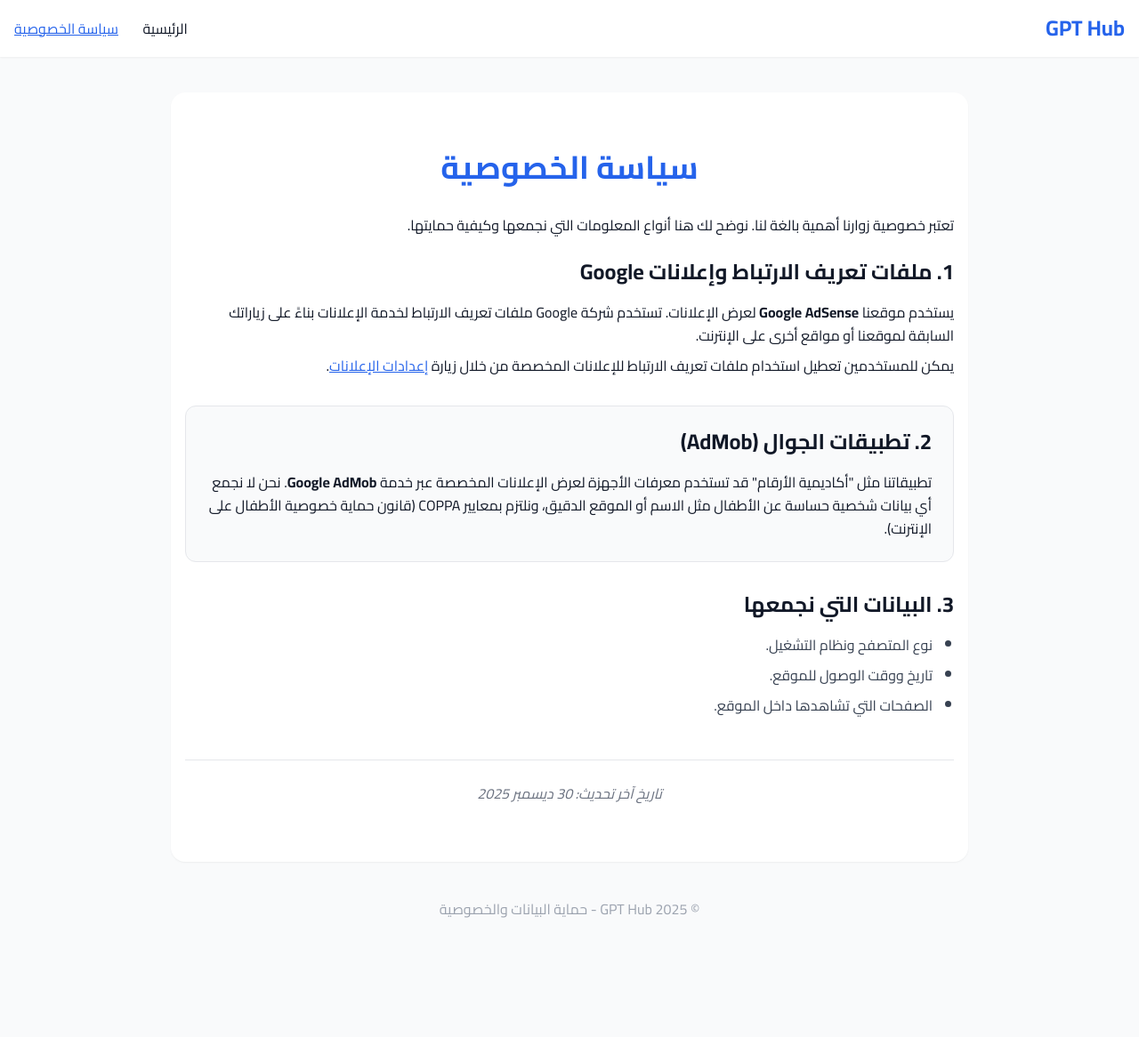
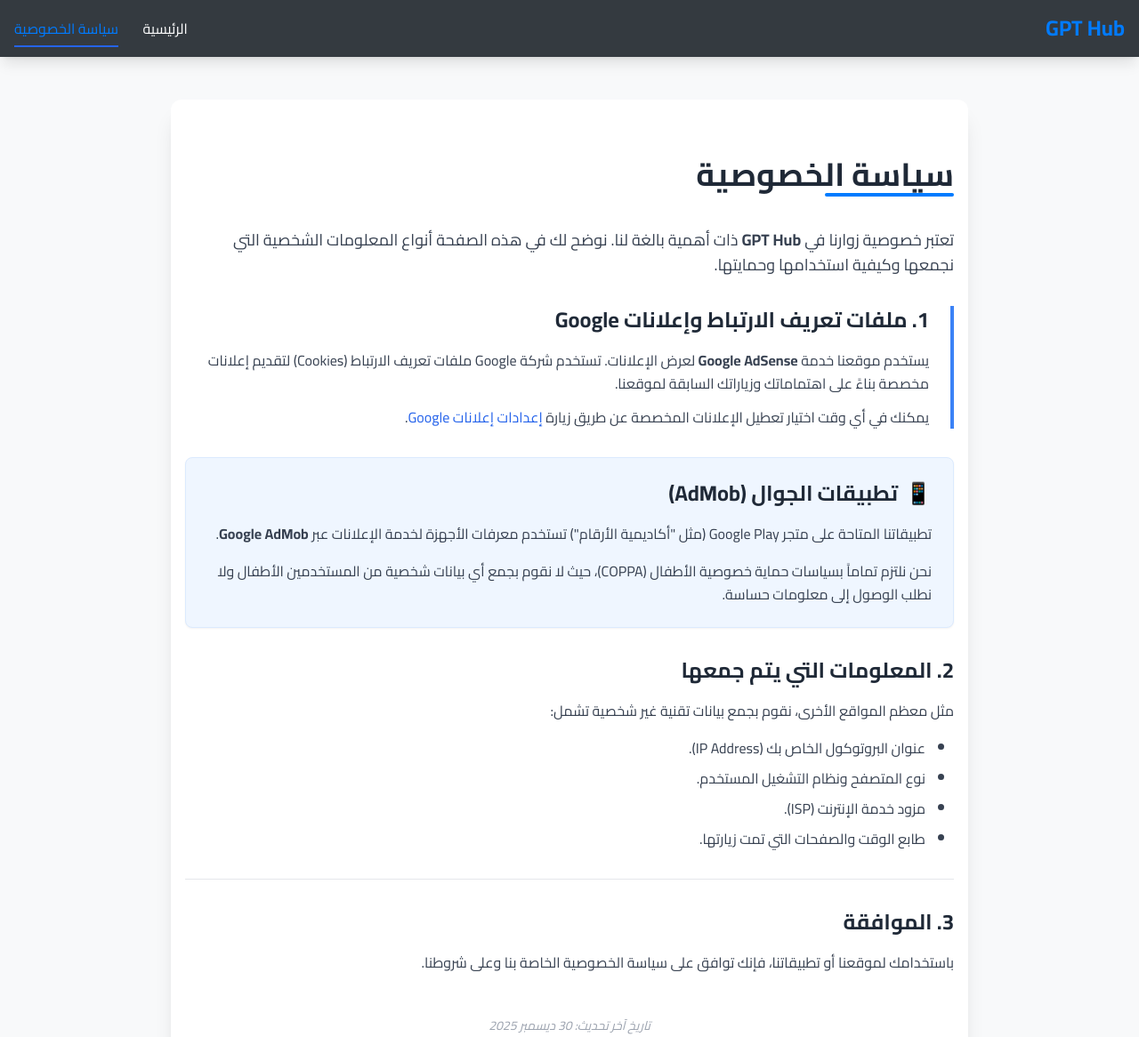
Before and after one commit to ahmed2sultan2555/ahmed2sultan2555.github.io, a plain HTML site: page privacy.html in a window 1280 px wide. Shown: the top 1166 px of the page at 89% size. Before the commit the page ends 1075 px from the top, so only its background shows below. Drawn offline with nearby package versions, Linux system fonts and the light colour scheme.

Commit message:
Update privacy.html

```diff
--- a/privacy.html
+++ b/privacy.html
@@ -3,55 +3,120 @@
 <head>
     <meta charset="UTF-8">
     <meta name="viewport" content="width=device-width, initial-scale=1.0">
+    <!-- AdSense Verification -->
     <meta name="google-adsense-account" content="ca-pub-7137238144396709">
     <script async src="https://pagead2.googlesyndication.com/pagead/js/adsbygoogle.js?client=ca-pub-7137238144396709" crossorigin="anonymous"></script>
+
     <title>سياسة الخصوصية | GPT Hub</title>
     <script src="https://cdn.tailwindcss.com"></script>
     <link href="https://fonts.googleapis.com/css2?family=Cairo:wght@400;700&display=swap" rel="stylesheet">
-    <style> body { font-family: 'Cairo', sans-serif; } </style>
+
+    <style>
+        :root {
+            --primary-color: #007bff;
+            --secondary-color: #343a40;
+            --background-color: #f8f9fa;
+            --card-background: #ffffff;
+            --text-color: #333;
+        }
+        body {
+            font-family: 'Cairo', Arial, sans-serif;
+            background-color: var(--background-color);
+            color: var(--text-color);
+        }
+        .header-custom { background: var(--secondary-color); }
+        .footer-custom { background: var(--secondary-color); }
+        .text-primary-custom { color: var(--primary-color); }
+        .underline-custom {
+            position: relative;
+            display: inline-block;
+        }
+        .underline-custom::after {
+            content: '';
+            position: absolute;
+            right: 0;
+            bottom: -5px;
+            width: 50%;
+            height: 4px;
+            background: var(--primary-color);
+            border-radius: 2px;
+        }
+    </style>
 </head>
-<body class="bg-gray-50 text-gray-900 leading-relaxed">
+<body class="leading-relaxed">
 
-    <header class="bg-white shadow-sm sticky top-0 z-50">
+    <!-- Header -->
+    <header class="header-custom shadow-lg sticky top-0 z-50 text-white">
         <div class="container mx-auto px-4 py-4 flex justify-between items-center">
-            <a href="index.html" class="text-2xl font-bold text-blue-600">GPT Hub</a>
-            <nav class="space-x-reverse space-x-6">
-                <a href="index.html" class="hover:text-blue-600">الرئيسية</a>
-                <a href="privacy.html" class="text-blue-600 underline">سياسة الخصوصية</a>
+            <a href="index.html" class="text-2xl font-bold text-primary-custom">GPT Hub</a>
+            <nav class="space-x-reverse space-x-6 font-medium">
+                <a href="index.html" class="hover:text-blue-400 transition">الرئيسية</a>
+                <a href="privacy.html" class="text-primary-custom border-b-2 border-blue-600 pb-1">سياسة الخصوصية</a>
             </nav>
         </div>
     </header>
 
-    <main class="container mx-auto px-4 py-16 max-w-4xl bg-white shadow-sm mt-10 rounded-2xl">
-        <h1 class="text-4xl font-bold mb-8 text-center text-blue-600">سياسة الخصوصية</h1>
+    <!-- Main Content -->
+    <main class="container mx-auto px-4 py-16 max-w-4xl bg-white shadow-xl mt-12 rounded-xl mb-12">
+        <h1 class="text-4xl font-bold mb-10 text-center text-gray-800 underline-custom">سياسة الخصوصية</h1>
 
-        <p class="mb-6">تعتبر خصوصية زوارنا أهمية بالغة لنا. نوضح لك هنا أنواع المعلومات التي نجمعها وكيفية حمايتها.</p>
+        <div class="space-y-8 text-gray-700">
+            <p class="text-lg">تعتبر خصوصية زوارنا في <strong>GPT Hub</strong> ذات أهمية بالغة لنا. نوضح لك في هذه الصفحة أنواع المعلومات الشخصية التي نجمعها وكيفية استخدامها وحمايتها.</p>
 
-        <section class="mb-8">
-            <h2 class="text-2xl font-bold mb-4">1. ملفات تعريف الارتباط وإعلانات Google</h2>
-            <p>يستخدم موقعنا <strong>Google AdSense</strong> لعرض الإعلانات. تستخدم شركة Google ملفات تعريف الارتباط لخدمة الإعلانات بناءً على زياراتك السابقة لموقعنا أو مواقع أخرى على الإنترنت.</p>
-            <p class="mt-2">يمكن للمستخدمين تعطيل استخدام ملفات تعريف الارتباط للإعلانات المخصصة من خلال زيارة <a href="https://adssettings.google.com" class="text-blue-600 underline">إعدادات الإعلانات</a>.</p>
-        </section>
+            <!-- AdSense Section -->
+            <section class="border-r-4 border-blue-500 pr-6">
+                <h2 class="text-2xl font-bold mb-4 text-gray-800">1. ملفات تعريف الارتباط وإعلانات Google</h2>
+                <p class="mb-3">يستخدم موقعنا خدمة <strong>Google AdSense</strong> لعرض الإعلانات. تستخدم شركة Google ملفات تعريف الارتباط (Cookies) لتقديم إعلانات مخصصة بناءً على اهتماماتك وزياراتك السابقة لموقعنا.</p>
+                <p>يمكنك في أي وقت اختيار تعطيل الإعلانات المخصصة عن طريق زيارة <a href="https://adssettings.google.com" target="_blank" class="text-blue-600 hover:underline">إعدادات إعلانات Google</a>.</p>
+            </section>
 
-        <section class="mb-8 bg-gray-50 p-6 rounded-xl border">
-            <h2 class="text-2xl font-bold mb-4">2. تطبيقات الجوال (AdMob)</h2>
-            <p>تطبيقاتنا مثل "أكاديمية الأرقام" قد تستخدم معرفات الأجهزة لعرض الإعلانات المخصصة عبر خدمة <strong>Google AdMob</strong>. نحن لا نجمع أي بيانات شخصية حساسة عن الأطفال مثل الاسم أو الموقع الدقيق، ونلتزم بمعايير COPPA (قانون حماية خصوصية الأطفال على الإنترنت).</p>
-        </section>
+            <!-- AdMob Section -->
+            <section class="bg-blue-50 p-6 rounded-lg border border-blue-100 shadow-sm">
+                <h2 class="text-2xl font-bold mb-4 text-gray-800 flex items-center">
+                    <span class="ml-2">📱</span> تطبيقات الجوال (AdMob)
+                </h2>
+                <p class="mb-4">تطبيقاتنا المتاحة على متجر Google Play (مثل "أكاديمية الأرقام") تستخدم معرفات الأجهزة لخدمة الإعلانات عبر <strong>Google AdMob</strong>.</p>
+                <p>نحن نلتزم تماماً بسياسات حماية خصوصية الأطفال (COPPA)، حيث لا نقوم بجمع أي بيانات شخصية من المستخدمين الأطفال ولا نطلب الوصول إلى معلومات حساسة.</p>
+            </section>
 
-        <section class="mb-8">
-            <h2 class="text-2xl font-bold mb-4">3. البيانات التي نجمعها</h2>
-            <ul class="list-disc pr-6 space-y-2 text-gray-700">
-                <li>نوع المتصفح ونظام التشغيل.</li>
-                <li>تاريخ ووقت الوصول للموقع.</li>
-                <li>الصفحات التي تشاهدها داخل الموقع.</li>
-            </ul>
-        </section>
+            <!-- Data Collection Section -->
+            <section>
+                <h2 class="text-2xl font-bold mb-4 text-gray-800">2. المعلومات التي يتم جمعها</h2>
+                <p class="mb-4">مثل معظم المواقع الأخرى، نقوم بجمع بيانات تقنية غير شخصية تشمل:</p>
+                <ul class="list-disc pr-8 space-y-2">
+                    <li>عنوان البروتوكول الخاص بك (IP Address).</li>
+                    <li>نوع المتصفح ونظام التشغيل المستخدم.</li>
+                    <li>مزود خدمة الإنترنت (ISP).</li>
+                    <li>طابع الوقت والصفحات التي تمت زيارتها.</li>
+                </ul>
+            </section>
 
-        <p class="text-center text-gray-500 mt-12 italic border-t pt-6">تاريخ آخر تحديث: 30 ديسمبر 2025</p>
+            <!-- Contact Section -->
+            <section class="border-t pt-8 mt-8">
+                <h2 class="text-2xl font-bold mb-4 text-gray-800">3. الموافقة</h2>
+                <p>باستخدامك لموقعنا أو تطبيقاتنا، فإنك توافق على سياسة الخصوصية الخاصة بنا وعلى شروطنا.</p>
+            </section>
+        </div>
+
+        <div class="mt-12 text-center text-sm text-gray-400 italic">
+            تاريخ آخر تحديث: 30 ديسمبر 2025
+        </div>
     </main>
 
-    <footer class="text-center py-10 text-gray-400">
-        <p>© 2025 GPT Hub - حماية البيانات والخصوصية</p>
+    <!-- Footer -->
+    <footer class="footer-custom text-white py-12">
+        <div class="container mx-auto px-4 text-center">
+            <div class="text-2xl font-bold text-primary-custom mb-4">GPT Hub</div>
+            <p class="mb-6 opacity-70">منصتكم الموثوقة للتطبيقات التعليمية والمقالات التقنية.</p>
+            <div class="flex justify-center space-x-reverse space-x-8 mb-8">
+                <a href="index.html" class="hover:text-blue-400">الرئيسية</a>
+                <a href="blog.html" class="hover:text-blue-400">المدونة</a>
+                <a href="privacy.html" class="text-blue-400">الخصوصية</a>
+            </div>
+            <div class="border-t border-gray-700 pt-6 opacity-50 text-sm">
+                © 2025 GPT Hub. جميع الحقوق محفوظة.
+            </div>
+        </div>
     </footer>
 
 </body>
```
